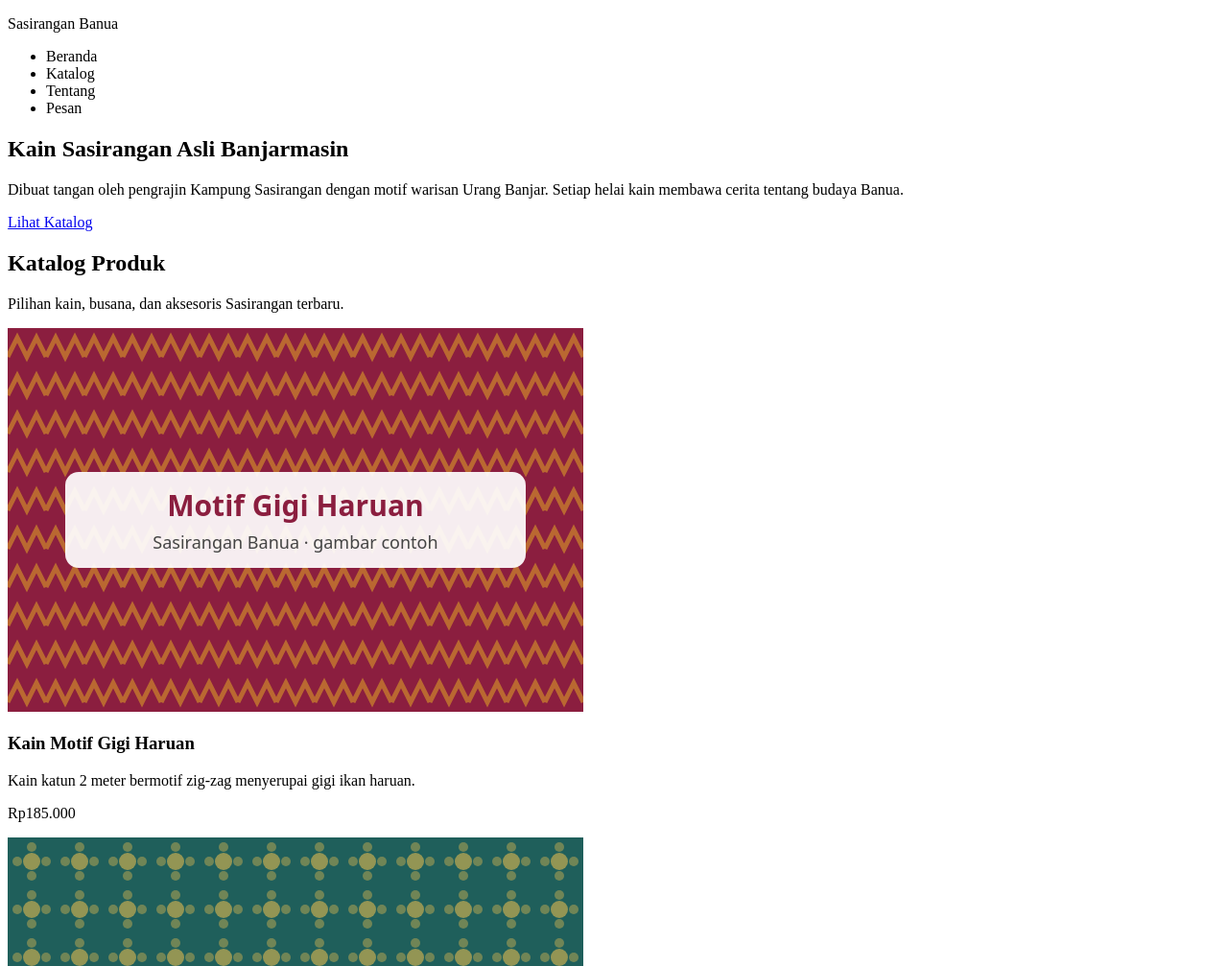
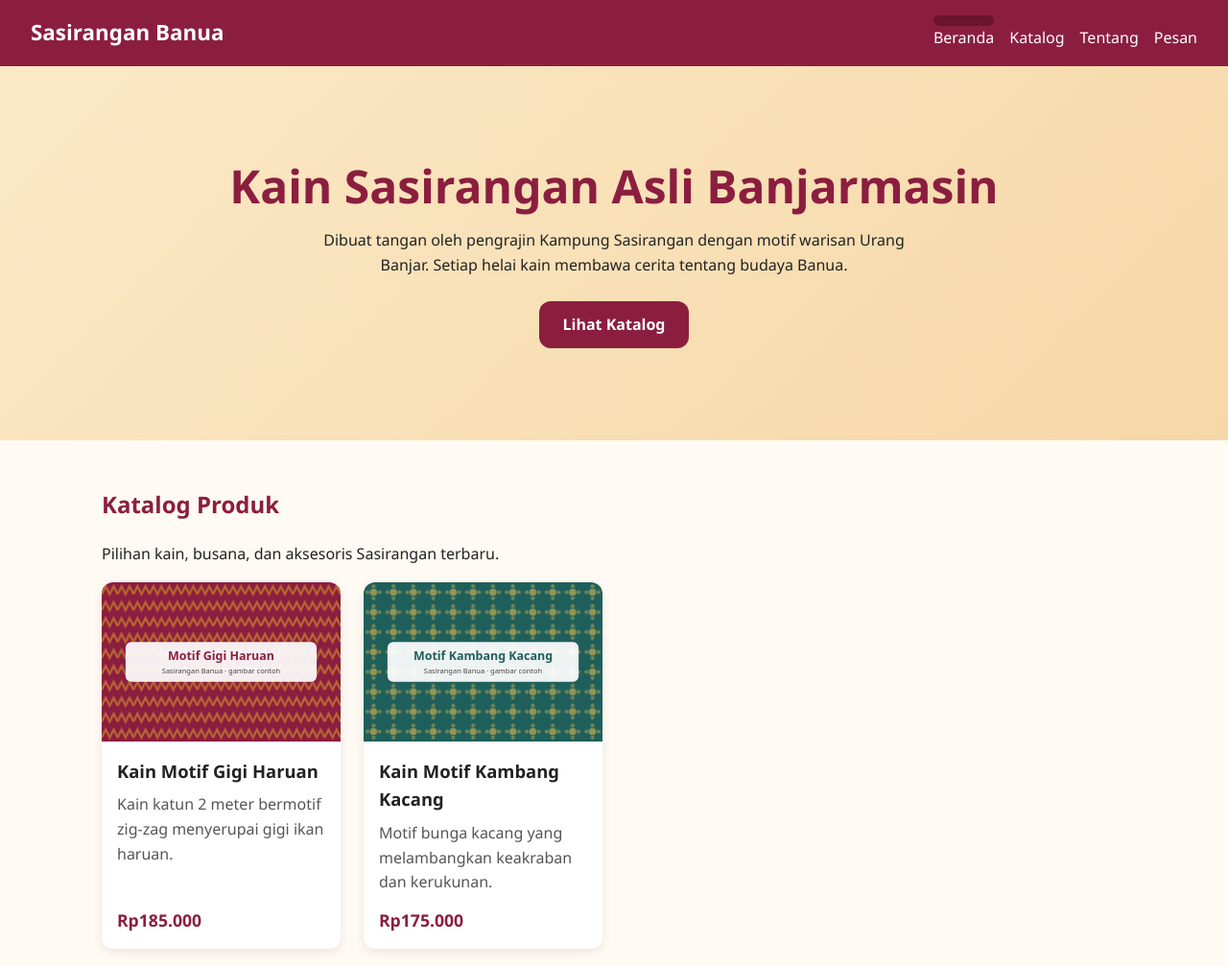
Before and after one commit to Reivhell/web1-2510010121, a plain HTML site: page index.html in a window 1280 px wide. Shown: the top 1007 px of the page at 96% size. Drawn offline with Linux system fonts and the light colour scheme.

Commit message:
Perbaiki tampilan berdasarkan uji responsif

```diff
--- /dev/null
+++ b/css/style.css
@@ -0,0 +1,340 @@
+/* =========================================================
+Sasirangan Banua — style.css
+Pendekatan: mobile-first (gaya dasar untuk HP, lalu
+disesuaikan untuk layar lebar dengan media query)
+========================================================= */
+/* ---------- 1. Variabel (custom properties) ---------- */
+:root {
+  --warna-utama: #8b1e3f;
+  /* merah marun sasirangan */
+  --warna-utama-gelap: #6a142f;
+  --warna-aksen: #e0a526;
+  /* kuning kunyit */
+  --warna-krem: #fbe9c6;
+  --warna-teks: #222222;
+  --warna-teks-lembut: #555555;
+  --warna-latar: #fffaf3;
+  --warna-kartu: #ffffff;
+  --radius: 12px;
+  --bayangan: 0 4px 12px rgba(0, 0, 0, 0.08);
+  --lebar-maks: 1100px;
+}
+
+/* ---------- 2. Reset ringan & dasar ---------- */
+*,
+*::before,
+*::after {
+  box-sizing: border-box;
+}
+
+html {
+  scroll-behavior: smooth;
+  scroll-padding-top: 7rem;
+  /* agar judul tidak tertutup header sticky */
+}
+
+body {
+  margin: 0;
+  font-family:
+    "Segoe UI",
+    system-ui,
+    -apple-system,
+    Roboto,
+    Arial,
+    sans-serif;
+  font-size: 1rem;
+  line-height: 1.6;
+  color: var(--warna-teks);
+  background-color: var(--warna-latar);
+}
+
+img {
+  display: block;
+  max-width: 100%;
+  height: auto;
+}
+
+a {
+  color: var(--warna-utama);
+}
+
+/* Penanda fokus untuk pengguna keyboard — JANGAN dihapus */
+a:focus-visible,
+button:focus-visible,
+input:focus-visible,
+select:focus-visible,
+textarea:focus-visible {
+  outline: 3px solid var(--warna-utama-gelap);
+  outline-offset: 2px;
+}
+
+/* ---------- 3. Header & navigasi (Flexbox) ---------- */
+.header-situs {
+  position: sticky;
+  top: 0;
+  z-index: 10;
+  display: flex;
+  flex-direction: column; /* HP: logo di atas menu */
+  align-items: center;
+  gap: 0.5rem;
+  padding: 1rem;
+  background-color: var(--warna-utama);
+  color: #ffffff;
+}
+.logo {
+  margin: 0;
+  font-size: 1.4rem;
+  font-weight: 700;
+}
+.logo a {
+  color: inherit;
+  text-decoration: none;
+}
+.menu {
+  display: flex;
+  flex-wrap: wrap;
+  justify-content: center;
+  gap: 0.25rem 1rem;
+  margin: 0;
+  padding: 0;
+  list-style: none;
+}
+.menu a {
+  display: block;
+  padding: 0.35rem 0.75rem;
+  border-radius: 6px;
+  color: #ffffff;
+  text-decoration: none;
+}
+.menu a:hover,
+.menu a[aria-current="page"] {
+  background-color: var(--warna-utama-gelap);
+}
+.header-situs a:focus-visible {
+  outline-color: #ffffff; /* fokus putih agar terlihat di latar header yang gelap */
+}
+
+/* ---------- 4. Hero ---------- */
+.hero {
+  padding: 4rem 1rem;
+  text-align: center;
+  background: linear-gradient(135deg, var(--warna-krem), #f6d7a7);
+}
+
+.hero h1 {
+  margin: 0 0 1rem;
+  font-size: clamp(1.8rem, 5vw, 3rem);
+  line-height: 1.2;
+  color: var(--warna-utama);
+}
+
+.hero p {
+  max-width: 40rem;
+  margin: 0 auto 1.5rem;
+}
+
+/* ---------- 5. Tombol ---------- */
+.tombol {
+  display: inline-block;
+  padding: 0.75rem 1.5rem;
+  border: none;
+  border-radius: var(--radius);
+  background-color: var(--warna-utama);
+  color: #ffffff;
+  font: inherit;
+  font-weight: 600;
+  text-decoration: none;
+  cursor: pointer;
+  transition:
+    background-color 0.2s ease,
+    transform 0.2s ease;
+}
+
+.tombol:hover {
+  background-color: var(--warna-utama-gelap);
+  transform: translateY(-2px);
+}
+
+/* ---------- 6. Bagian (section) umum ---------- */
+.bagian {
+  max-width: var(--lebar-maks);
+  margin-inline: auto;
+  padding: 3rem 1rem;
+}
+
+.bagian h1,
+.bagian h2 {
+  margin-top: 0;
+  color: var(--warna-utama);
+}
+
+/* ---------- 7. Katalog (CSS Grid) ---------- */
+.katalog-grid {
+  display: grid;
+  grid-template-columns: repeat(auto-fill, minmax(240px, 1fr));
+  gap: 1.5rem;
+}
+
+.kartu {
+  display: flex;
+  flex-direction: column;
+  overflow: hidden;
+  border-radius: var(--radius);
+  background-color: var(--warna-kartu);
+  box-shadow: var(--bayangan);
+  transition: transform 0.2s ease;
+}
+
+.kartu:hover {
+  transform: translateY(-4px);
+}
+
+.kartu img {
+  width: 100%;
+  aspect-ratio: 3 / 2;
+  object-fit: cover;
+}
+
+.kartu-isi {
+  display: flex;
+  flex-direction: column;
+  flex-grow: 1;
+  /* isi kartu mengisi sisa tinggi */
+  padding: 1rem;
+}
+
+.kartu h3 {
+  margin: 0 0 0.5rem;
+  font-size: 1.15rem;
+}
+
+.kartu p {
+  margin: 0 0 0.75rem;
+  color: var(--warna-teks-lembut);
+}
+
+.kartu .harga {
+  margin-top: auto;
+  /* harga selalu di bagian bawah kartu */
+  margin-bottom: 0;
+  font-size: 1.1rem;
+  font-weight: 700;
+  color: var(--warna-utama);
+}
+
+/* ---------- 8. Tabel ---------- */
+table {
+  width: 100%;
+  border-collapse: collapse;
+  background-color: var(--warna-kartu);
+  box-shadow: var(--bayangan);
+}
+
+caption {
+  margin-bottom: 0.5rem;
+  font-weight: 600;
+  text-align: left;
+}
+
+th,
+td {
+  padding: 0.75rem 1rem;
+  border-bottom: 1px solid #eeeeee;
+  text-align: left;
+}
+
+thead th {
+  background-color: var(--warna-utama);
+  color: #ffffff;
+}
+
+/* ---------- 9. Formulir ---------- */
+.form-pesan {
+  display: grid;
+  gap: 1rem;
+  max-width: 40rem;
+  padding: 1.5rem;
+  border-radius: var(--radius);
+  background-color: var(--warna-kartu);
+  box-shadow: var(--bayangan);
+}
+
+.kolom {
+  display: flex;
+  flex-direction: column;
+  gap: 0.35rem;
+}
+
+label,
+legend {
+  font-weight: 600;
+}
+
+input,
+select,
+textarea {
+  width: 100%;
+  padding: 0.65rem 0.75rem;
+  border: 1px solid #b5b5b5;
+  border-radius: 8px;
+  font: inherit;
+}
+
+fieldset {
+  display: flex;
+  flex-direction: column;
+  gap: 0.35rem;
+  border: 1px solid #dddddd;
+  border-radius: 8px;
+}
+
+fieldset label,
+.cek {
+  display: flex;
+  align-items: center;
+  gap: 0.5rem;
+  font-weight: 400;
+}
+
+input[type="radio"],
+input[type="checkbox"] {
+  width: auto;
+}
+
+/* ---------- 10. Footer ---------- */
+.footer-situs {
+  padding: 2rem 1rem;
+  background-color: #2b2b2b;
+  color: #eeeeee;
+  font-size: 0.9rem;
+  text-align: center;
+}
+
+.footer-situs p {
+  margin: 0.25rem 0;
+}
+
+/* ---------- 11. Responsif: tablet & desktop ---------- */
+@media (min-width: 768px) {
+  .header-situs {
+    flex-direction: row;
+    /* logo kiri, menu kanan */
+    justify-content: space-between;
+    padding-inline: 2rem;
+  }
+
+  .hero {
+    padding: 6rem 2rem;
+  }
+}
+
+/* Hormati pengguna yang tidak ingin banyak animasi */
+@media (prefers-reduced-motion: reduce) {
+  html {
+    scroll-behavior: auto;
+  }
+
+  * {
+    transition: none !important;
+  }
+}
--- a/index.html
+++ b/index.html
@@ -5,19 +5,19 @@
     <meta name="viewport" content="width=device-width, initial-scale=1.0" />
     <meta
       name="description"
-      content="atalog kain dan busana Sasirangan khas Banjarmasin
+      content="Catalog kain dan busana Sasirangan khas Banjarmasin
     karya pengrajin lokal"
     />
-
+    <link rel="stylesheet" href="css/style.css" />
     <title>Sasirangan Banua | Kain Khas Banjar</title>
   </head>
 
   <body>
-    <header>
+    <header class="header-situs">
       <p class="logo"><a href="index.html"></a>Sasirangan Banua</p>
-      <nav>
-        <ul>
-          <li><a href="index.html"></a>Beranda</li>
+      <nav aria-label="Navigasi Utama">
+        <ul class="menu">
+          <li><a href="index.html" aria-current="page"></a>Beranda</li>
           <li><a href="#katalog"></a>Katalog</li>
           <li><a href="#tentang"></a>Tentang</li>
           <li><a href="kontak.html"></a>Pesan</li>
```
Also changed, not shown: kontak.html (+1 -0 lines), 1 other file.
